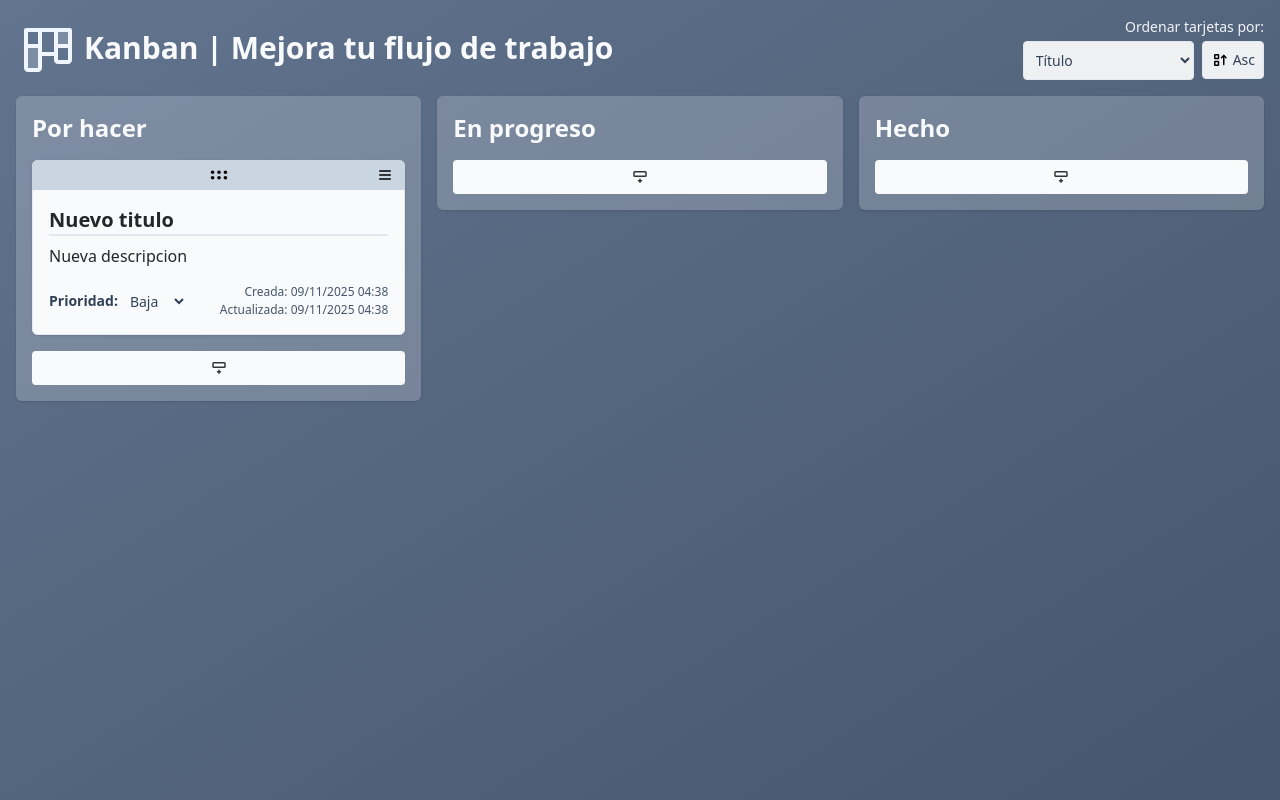
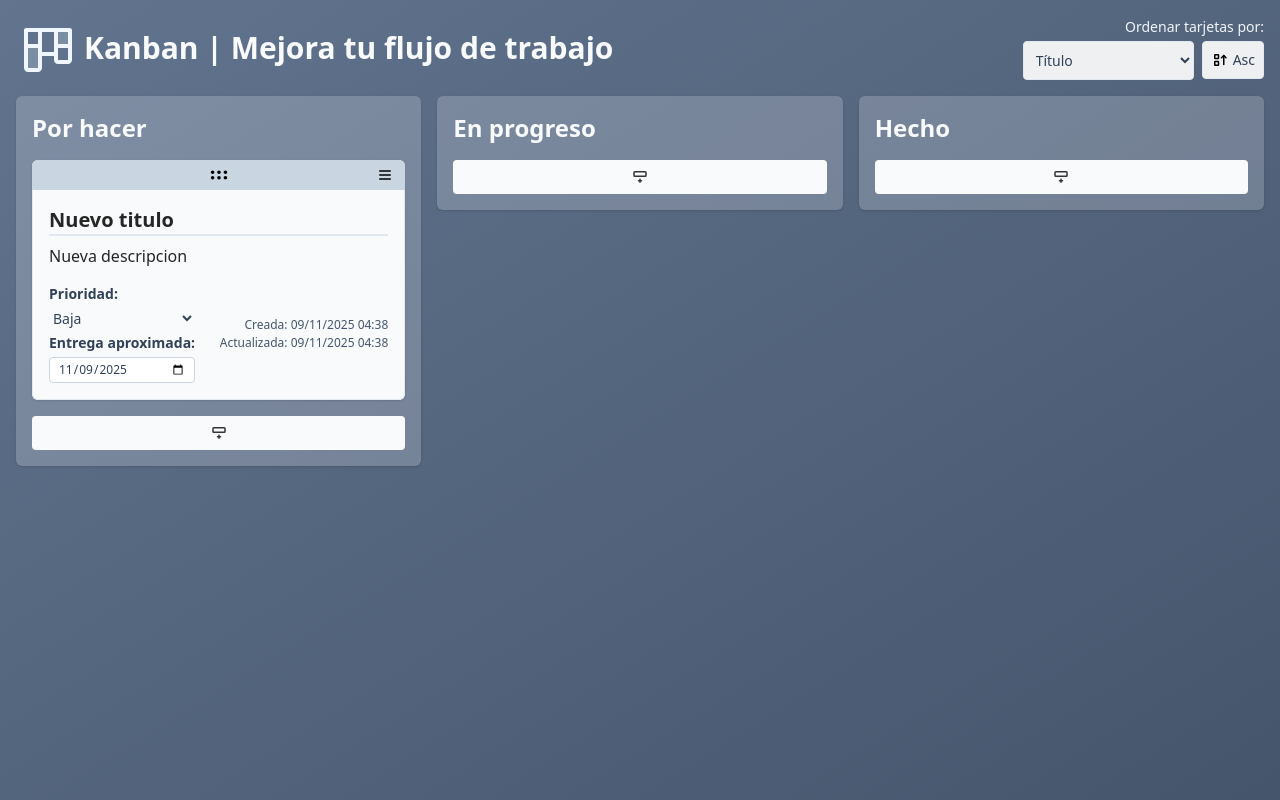
Before and after one commit to lui5gl/kanban, an Angular app: page / in a window 1280 px wide. Both pictures are taken after a click on the button 218 px from the left and 177 px from the top of the page. Built offline with nearby package versions, Linux system fonts and the light colour scheme; a web font is replaced by a local one.

Commit message:
Add due date input to card component; enhance task management and improve user experience

```diff
--- a/src/app/components/card/card.component.html
+++ b/src/app/components/card/card.component.html
@@ -80,7 +80,7 @@
     <div
       class="mt-2 flex flex-wrap items-center justify-between gap-4 text-xs text-slate-600"
     >
-      <div class="flex items-center gap-2 text-sm text-slate-700">
+      <div class="flex flex-col gap-1 text-sm text-slate-700">
         <label class="font-semibold">Prioridad:</label>
         <select
           [attr.id]="getElementId('priority')"
@@ -93,6 +93,15 @@
           <option value="medium">Media</option>
           <option value="high">Alta</option>
         </select>
+        <label class="font-semibold">Entrega aproximada:</label>
+        <input
+          type="date"
+          [attr.id]="getElementId('dueDate')"
+          [value]="dueDate"
+          (change)="saveCard()"
+          [disabled]="is_archived"
+          class="rounded-sm border border-slate-300 bg-white px-2 py-1 text-xs text-slate-700"
+        />
       </div>
       <div class="flex flex-col gap-0.5 text-right">
         <span>Creada: {{ createdAt | date: 'dd/MM/yyyy HH:mm' }}</span>
--- a/src/app/components/card/card.component.ts
+++ b/src/app/components/card/card.component.ts
@@ -25,6 +25,7 @@ export class CardComponent {
   @Input() is_archived: boolean = false;
   @Input() createdAt: string = new Date().toISOString();
   @Input() updatedAt: string = new Date().toISOString();
+  @Input() dueDate: string = new Date().toISOString().split('T')[0];
   isActionMenuOpen = false;
 
   @Output() save = new EventEmitter<{
@@ -36,6 +37,7 @@ export class CardComponent {
     is_archived: boolean;
     createdAt: string;
     updatedAt: string;
+    dueDate: string;
   }>();
   @Output() delete = new EventEmitter<number>();
 
@@ -74,21 +76,27 @@ export class CardComponent {
     let priorityElement = document.getElementById(
       this.getElementId('priority'),
     ) as HTMLSelectElement;
+    let dueDateElement = document.getElementById(
+      this.getElementId('dueDate'),
+    ) as HTMLInputElement;
 
     const newTitle = titleElement?.innerText ?? this.title;
     const newDescription = descriptionElement?.innerText ?? this.description;
     const newPriority = priorityElement?.value ?? this.priority;
+    const newDueDate = dueDateElement?.value || this.dueDate;
 
     const hasContentChange =
       newTitle !== this.title ||
       newDescription !== this.description ||
-      newPriority !== this.priority;
+      newPriority !== this.priority ||
+      newDueDate !== this.dueDate;
 
     if (!forceUpdate && !hasContentChange) return;
 
     this.title = newTitle;
     this.description = newDescription;
     this.priority = newPriority;
+    this.dueDate = newDueDate;
 
     if (hasContentChange || forceUpdate) {
       this.updatedAt = new Date().toISOString();
@@ -103,6 +111,7 @@ export class CardComponent {
       is_archived: this.is_archived,
       createdAt: this.createdAt,
       updatedAt: this.updatedAt,
+      dueDate: this.dueDate,
     });
   }
 
@@ -123,7 +132,7 @@ export class CardComponent {
     this.saveCard(true);
   }
 
-  getElementId(field: 'title' | 'description' | 'priority'): string {
+  getElementId(field: 'title' | 'description' | 'priority' | 'dueDate'): string {
     return `${this.columnIdPrefix}-${field}-${this.id}`;
   }
 
--- a/src/app/components/column/column.component.html
+++ b/src/app/components/column/column.component.html
@@ -17,9 +17,10 @@
       [column_name]="column_name"
       [description]="card.description"
       [priority]="card.priority"
-      [is_archived]="card.is_archived"
-      [createdAt]="card.createdAt"
-      [updatedAt]="card.updatedAt"
+        [is_archived]="card.is_archived"
+        [createdAt]="card.createdAt"
+        [updatedAt]="card.updatedAt"
+        [dueDate]="card.dueDate"
       (save)="updateCard($event)"
       (delete)="removeCard(card.id)"
     />
--- a/src/app/components/column/column.component.ts
+++ b/src/app/components/column/column.component.ts
@@ -18,6 +18,7 @@ type ColumnCard = {
   is_archived: boolean;
   createdAt: string;
   updatedAt: string;
+  dueDate: string;
 };
 
 @Component({
@@ -66,6 +67,9 @@ export class ColumnComponent implements AfterContentChecked {
             is_archived: card.is_archived ?? false,
             createdAt: card.createdAt ?? fallback,
             updatedAt: card.updatedAt ?? fallback,
+            dueDate:
+              card.dueDate ??
+              new Date(fallback).toISOString().split('T')[0],
           };
         })
       : [];
@@ -92,6 +96,7 @@ export class ColumnComponent implements AfterContentChecked {
       is_archived: false,
       createdAt: timestamp,
       updatedAt: timestamp,
+      dueDate: new Date(timestamp).toISOString().split('T')[0],
     });
     this.arrangeCards();
     this.saveCards();
```
